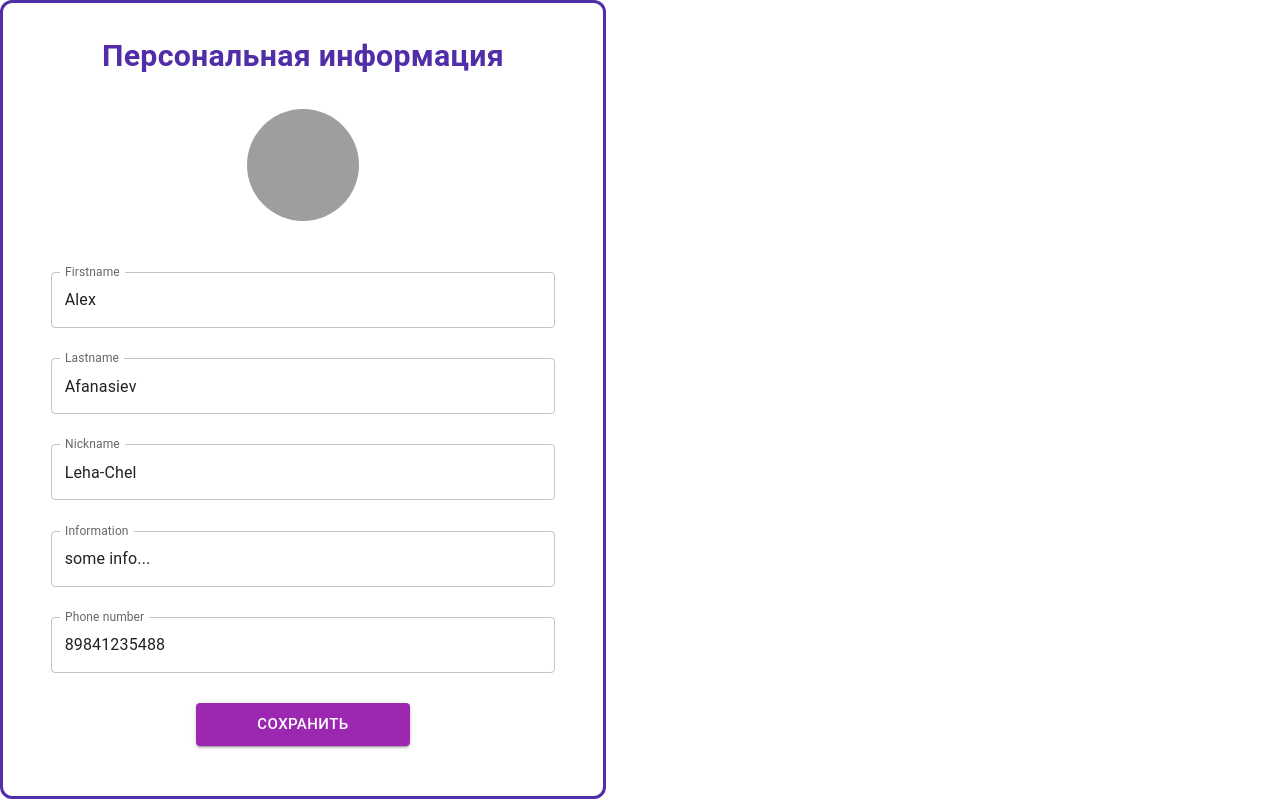
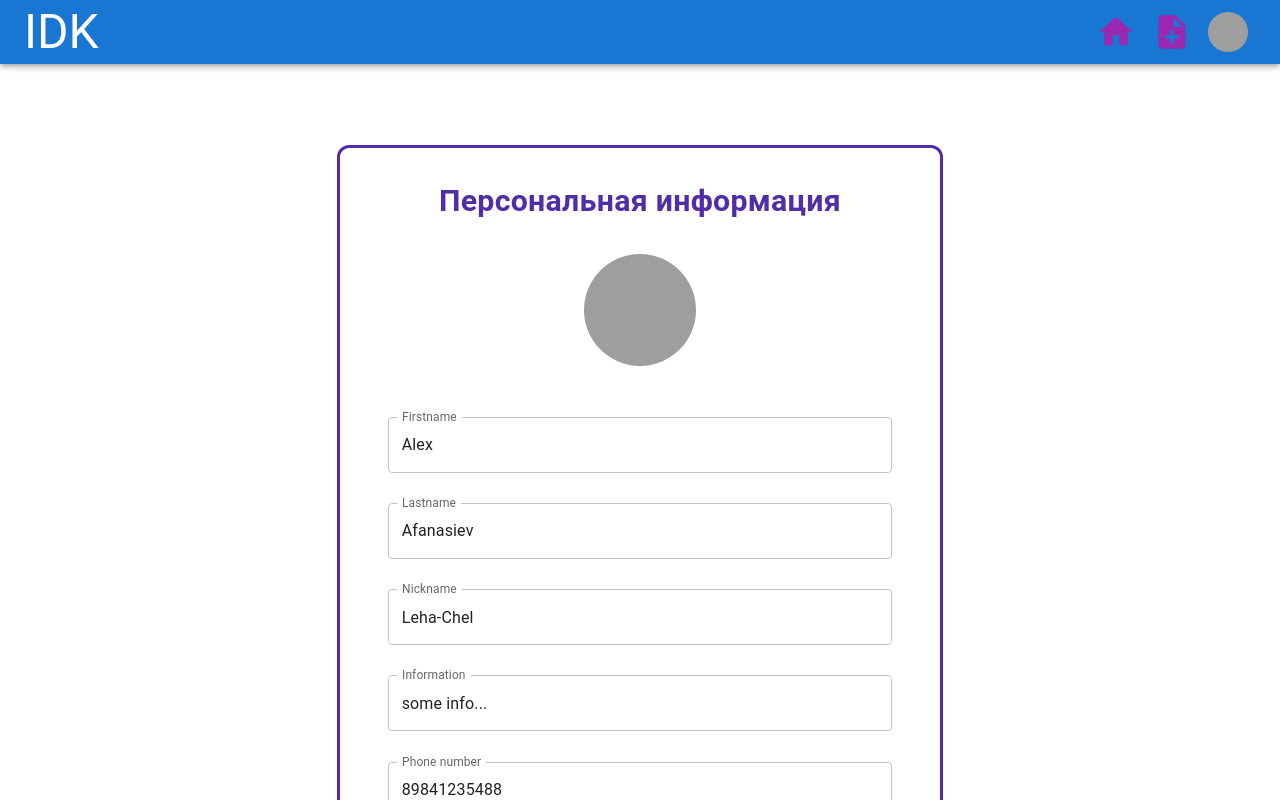
Before and after one commit to Dimaspb24/DevBlog, a React (Create React App) app in the folder react-frontend/: page / in a window 1280 px wide. Shown: the top 800 px of the page. Built offline with nearby package versions, Linux system fonts and the light colour scheme; grey boxes are pictures that could not be loaded.

Commit message:
Feature header UI (#23)
* Added Header component UI

* Fixed position for User Personal Info component

```diff
--- a/react-frontend/package.json
+++ b/react-frontend/package.json
@@ -5,6 +5,7 @@
   "dependencies": {
     "@emotion/react": "^11.7.1",
     "@emotion/styled": "^11.6.0",
+    "@mui/icons-material": "^5.4.1",
     "@mui/material": "^5.3.0",
     "@testing-library/jest-dom": "^5.16.1",
     "@testing-library/react": "^12.1.2",
--- a/react-frontend/src/App.js
+++ b/react-frontend/src/App.js
@@ -1,9 +1,11 @@
 import UserPersonalInfoContainer from './components/UserPersonalInfo/UserPersonalInfoContainer'
 import {Box} from '@mui/material'
+import Header from './components/Header/Header'
 
 function App() {
     return (
-        <Box>
+        <Box sx={{display: 'flex', flexDirection: 'column'}}>
+            <Header/>
             <UserPersonalInfoContainer/>
         </Box>
     )
--- /dev/null
+++ b/react-frontend/src/components/Header/CreateButton.jsx
@@ -0,0 +1,16 @@
+import {Box, IconButton, Tooltip} from '@mui/material'
+import NoteAddIcon from '@mui/icons-material/NoteAdd'
+
+const CreateButton = () => {
+    return (
+        <Box>
+            <Tooltip title="Создать статью">
+                <IconButton>
+                    <NoteAddIcon color='secondary' sx={{fontSize: 40}}/>
+                </IconButton>
+            </Tooltip>
+        </Box>
+    )
+}
+
+export default CreateButton
--- /dev/null
+++ b/react-frontend/src/components/Header/Header.jsx
@@ -0,0 +1,22 @@
+import {AppBar, Box, Toolbar} from '@mui/material'
+import Logo from './Logo'
+import HomeButton from './HomeButton'
+import CreateButton from './CreateButton'
+import ProfileButtonContainer from './ProfileButtonContainer'
+
+const Header = () => {
+    return (
+        <Box>
+            <AppBar position="static">
+                <Toolbar color="#512da8" sx={{display: 'flex'}}>
+                    <Logo/>
+                    <HomeButton/>
+                    <CreateButton/>
+                    <ProfileButtonContainer/>
+                </Toolbar>
+            </AppBar>
+        </Box>
+    )
+}
+
+export default Header
--- /dev/null
+++ b/react-frontend/src/components/Header/HomeButton.jsx
@@ -0,0 +1,16 @@
+import {Box, IconButton, Tooltip} from '@mui/material'
+import HomeIcon from '@mui/icons-material/Home'
+
+const HomeButton = () => {
+    return (
+        <Box>
+            <Tooltip title="Открыть домашнюю страницу">
+                <IconButton>
+                    <HomeIcon color='secondary' sx={{fontSize: 40}}/>
+                </IconButton>
+            </Tooltip>
+        </Box>
+    )
+}
+
+export default HomeButton
--- /dev/null
+++ b/react-frontend/src/components/Header/Logo.jsx
@@ -0,0 +1,11 @@
+import {Box, Typography} from '@mui/material'
+
+const Logo = () => {
+    return (
+        <Box sx={{flexGrow: 1}}>
+            <Typography variant='h3'>IDK</Typography>
+        </Box>
+    )
+}
+
+export default Logo
--- /dev/null
+++ b/react-frontend/src/components/Header/ProfileButton.jsx
@@ -0,0 +1,15 @@
+import {Avatar, Box, IconButton, Tooltip} from '@mui/material'
+
+const ProfileButton = (props) => {
+    return (
+        <Box>
+            <Tooltip title='Открыть профиль'>
+                <IconButton>
+                    <Avatar alt='Avatar' src={props.photo}/>
+                </IconButton>
+            </Tooltip>
+        </Box>
+    )
+}
+
+export default ProfileButton
--- /dev/null
+++ b/react-frontend/src/components/Header/ProfileButtonContainer.js
@@ -0,0 +1,12 @@
+import {connect} from 'react-redux'
+import ProfileButton from './ProfileButton'
+
+const mapStateToProps = (state) => {
+    return {
+        photo: state.userPersonalInfoReducer.photo
+    }
+}
+
+const ProfileButtonContainer = connect(mapStateToProps)(ProfileButton)
+
+export default ProfileButtonContainer
--- a/react-frontend/src/components/UserPersonalInfo/UserPersonalInfo.jsx
+++ b/react-frontend/src/components/UserPersonalInfo/UserPersonalInfo.jsx
@@ -7,8 +7,9 @@ import InformationField from './InformationField'
 const UserPersonalInfo = (props) => {
     return (
         <Box sx={{
-            display: 'flex', flexDirection: 'column', maxWidth: 600, border: '3px solid #512da8',
-            borderRadius: 3
+            alignSelf: 'center',
+            display: 'flex', flexDirection: 'column',
+            minWidth: 600, border: '3px solid #512da8', borderRadius: 3, mt: '8ch', mb: '15ch'
         }}>
             <Text/>
             <UserAvatarContainer/>
```
